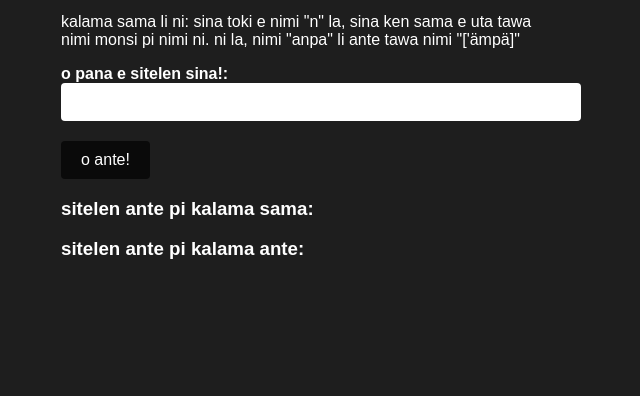
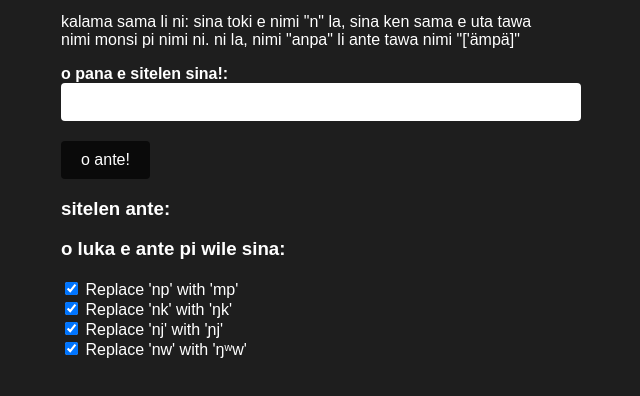
Before and after one commit to BeautifulBaguetteBeing/ilo-ante-pi-toki-pona-tawa-sitelen-Apije, a plain HTML site: page index.html in a window 1280 px wide. Shown: the part 166-562 px from the top of the page, without its empty margins (329-969 px from the left). Drawn offline with Linux system fonts and the light colour scheme.

Commit message:
ante pi kalama sama pi kalama ante la, mi kama lon e ijo pi wile jan

```diff
--- a/index.html
+++ b/index.html
@@ -10,18 +10,40 @@
 <body>
 <!-- partial:index.partial.html -->
 <div class="container">
-        <h1>ilo ante pi toki pona tawa sitelen Apije</h1>
-        <p>ilo ni li sitelen Apije e sitelen sina pi toki pona!</p><p> kalama sama li ni: sina toki e nimi "n" la, sina ken sama e uta tawa nimi monsi pi nimi ni. ni la, nimi "anpa" li ante tawa nimi "['ämpä]"</p>
+  <h1>ilo ante pi toki pona tawa sitelen Apije</h1>
+  <p>ilo ni li sitelen Apije e sitelen sina pi toki pona!</p>
+  <p>kalama sama li ni: sina toki e nimi "n" la, sina ken sama e uta tawa nimi monsi pi nimi ni. ni la, nimi "anpa" li ante tawa nimi "['ämpä]"</p>
 
-        <label class="input-label" for="user-input">o pana e sitelen sina!:</label>
-        <input id="user-input" class="input-field" type="text">
-        <button class="my-button" onclick="transformText()">o ante! </button>
+  <label class="input-label" for="user-input">o pana e sitelen sina!:</label>
+  <input id="user-input" class="input-field" type="text">
+  <button class="my-button" onclick="transformText()">o ante! </button>
 
-        <h3>sitelen ante pi kalama sama:</h3>
-        <pre id="transformed-text-same" class="transformed-text-same"></pre>
-  <h3>sitelen ante pi kalama ante:</h3>
-        <pre id="transformed-text-different" class="transformed-text-different"></pre>
-    </div>
+  <h3>sitelen ante:</h3>
+  <pre id="transformed-text" class="transformed-text"></pre>
+
+  <h3>o luka e ante pi wile sina:</h3>
+
+  <div>
+    <label>
+      <input type="checkbox" id="chkReplaceNP" checked> Replace 'np' with 'mp'
+    </label>
+  </div>
+  <div>
+    <label>
+      <input type="checkbox" id="chkReplaceNK" checked> Replace 'nk' with 'ŋk'
+    </label>
+  </div>
+  <div>
+    <label>
+      <input type="checkbox" id="chkReplaceNJ" checked> Replace 'nj' with 'ɲj'
+    </label>
+  </div>
+  <div>
+    <label>
+      <input type="checkbox" id="chkReplaceNW" checked> Replace 'nw' with 'ŋʷw'
+    </label>
+  </div>
+</div>
 <!-- partial -->
   <script  src="./script.js"></script>
 
```
